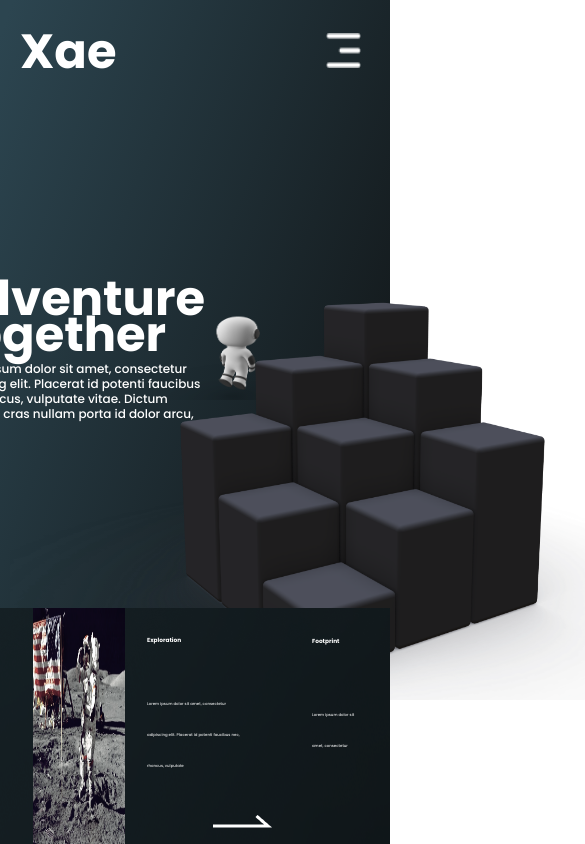
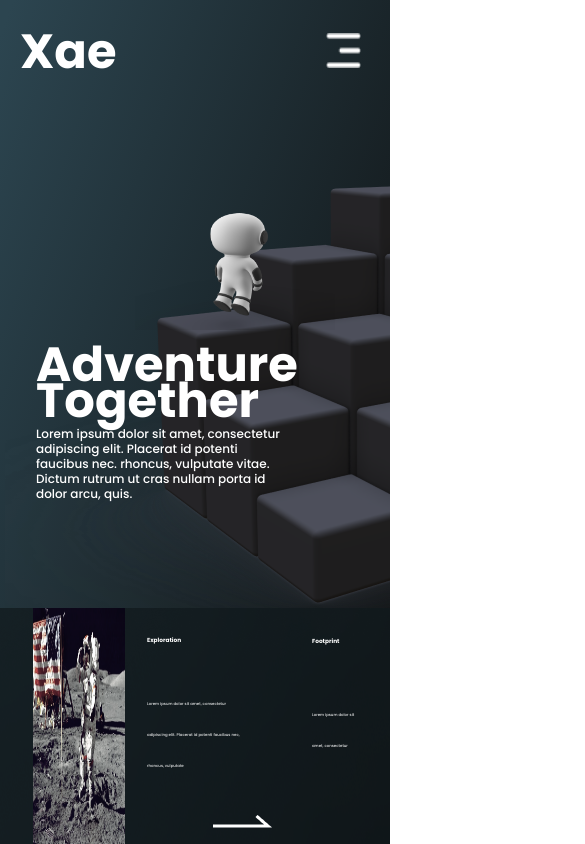
Before and after one commit to hstrejoluna/I-Design-You-Build---Frontend-Challenge-1-, a React (Create React App) app: page / in a window 390 px wide. Shown: the top 844 px of the page, 585 px wide, since content can reach past the window. Built offline with nearby package versions, Linux system fonts and the light colour scheme.

Commit message:
finished mobile image layout

```diff
--- a/src/components/hero.jsx
+++ b/src/components/hero.jsx
@@ -1,5 +1,7 @@
 import astronaut from "../images/back2.png";
+
 import cubes from "../images/back1.png";
+import cubesmobile from "../images/cubesmobile.png";
 
 const Hero = () => {
   return (
@@ -15,6 +17,9 @@ const Hero = () => {
       <div className="heroimage">
         <img className="astronaut" src={astronaut} alt="astronaut" />
         <img className="cubes" src={cubes} alt="cubes" />
+        <img className="cubesmobile" src={cubesmobile} alt="cubes-mobile" />
+
+
       </div>
     </section>
   );
--- a/src/index.css
+++ b/src/index.css
@@ -70,6 +70,15 @@ code {
   display: flex;
   flex-direction: row;
   align-items: center;
+}
+
+/* MOBILE IMAGES */
+
+.cubesmobile {
+  display: none;
+}
+.astronautmobile {
+  display: none;
 }
 
 .navbar p {
@@ -267,6 +276,12 @@ code {
     height: 100vh;
     overflow: hidden;
   }
+  .hero {
+    grid-area: main;
+    display: inline-grid;
+    grid-template-columns: 1fr;
+    grid-template-areas: "heroimg";
+  }
   .body {
     overflow: hidden;
   }
@@ -276,39 +291,46 @@ code {
     border-right: 0px;
   }
 
-  .heroimg {
-    overflow: hidden;
+  /* IMAGES MOBILE */
+
+  .cubes {
+    display: none;
   }
 
-  .cubes {
+  .cubesmobile {
+    display: block;
     grid-area: heroimg;
-    width: 600px;
-    height: 500px;
-    left: 10px;
-    top: 200px;
-    z-index: 1;
+    position: relative;
+    left: -15px;
+    bottom: 45px;
+    z-index: 5;
   }
 
   .astronaut {
     grid-area: heroimg;
-    width: 150px;
-    height: 100px;
-    left: 160px;
-    top: 300px;
-    z-index: 1;
+    width: 200px;
+    height: 140px;
+    left: 135px;
+    top: 190px;
+    z-index: 10;
+  }
+  .herotext {
+    grid-area: heroimg;
+    z-index: 20;
   }
 
   .herotext h2 {
-    margin-left: 16rem;
+    margin-left: 1rem;
     font-size: 48px;
     line-height: 36px;
     z-index: 10;
   }
 
-  .herotext p{
-    margin-left: 16rem;
+  .herotext p {
+    margin-left: 1rem;
     font-size: 12px;
     line-height: 15px;
+    width: 60%;
     z-index: 30;
   }
 }
```
Also changed, not shown: src/images/back2mobile.png (added), src/images/cubesmobile.png (added).
